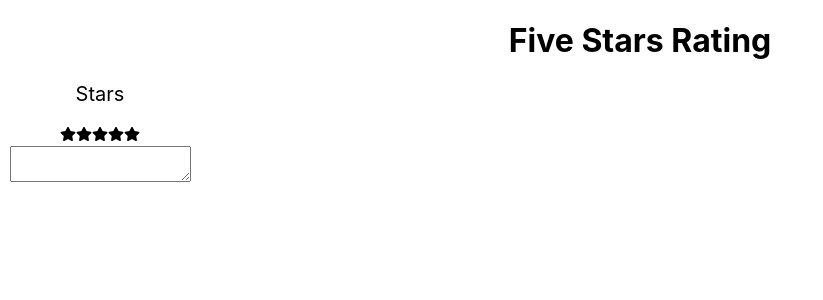
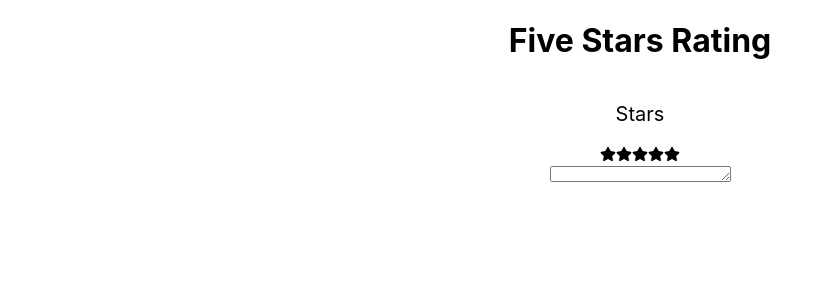
Before and after one commit to LizNgoNgoc/starRating, a React (Create React App) app in the folder my-app/: page / in a window 1280 px wide. Shown: the top 300 px of the page, without its empty margins (0-823 px from the left). Built offline with nearby package versions, Linux system fonts and the light colour scheme.

Commit message:
add css for FaStars container

```diff
--- a/my-app/src/components/rating/fastars.module.css
+++ b/my-app/src/components/rating/fastars.module.css
@@ -1,4 +1,8 @@
 .container {
+    display: flex;
+    flex-direction: column;
+    align-items: center;
+    margin: auto;
     width: 200px;
     height: 100px;
 }
```
